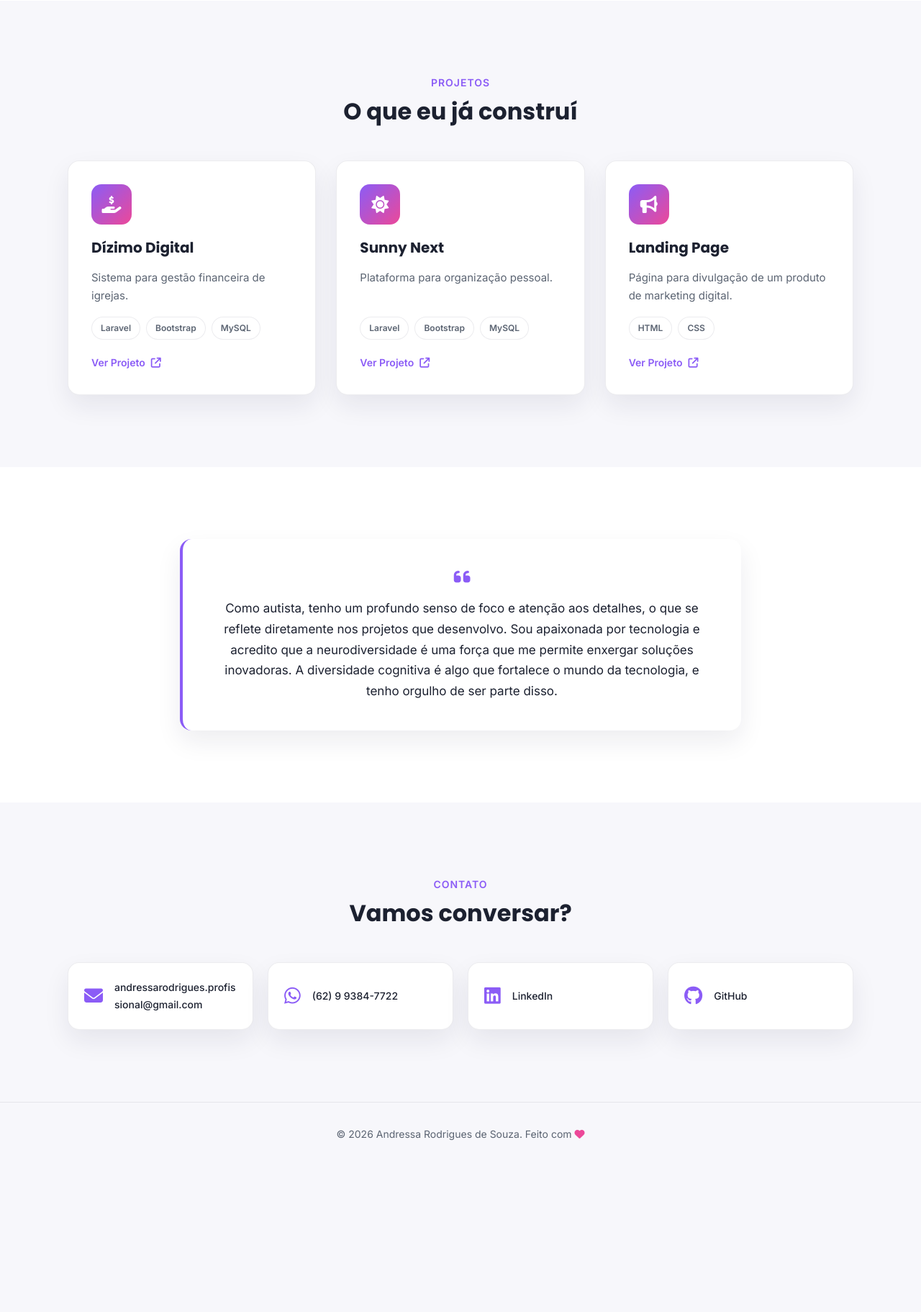
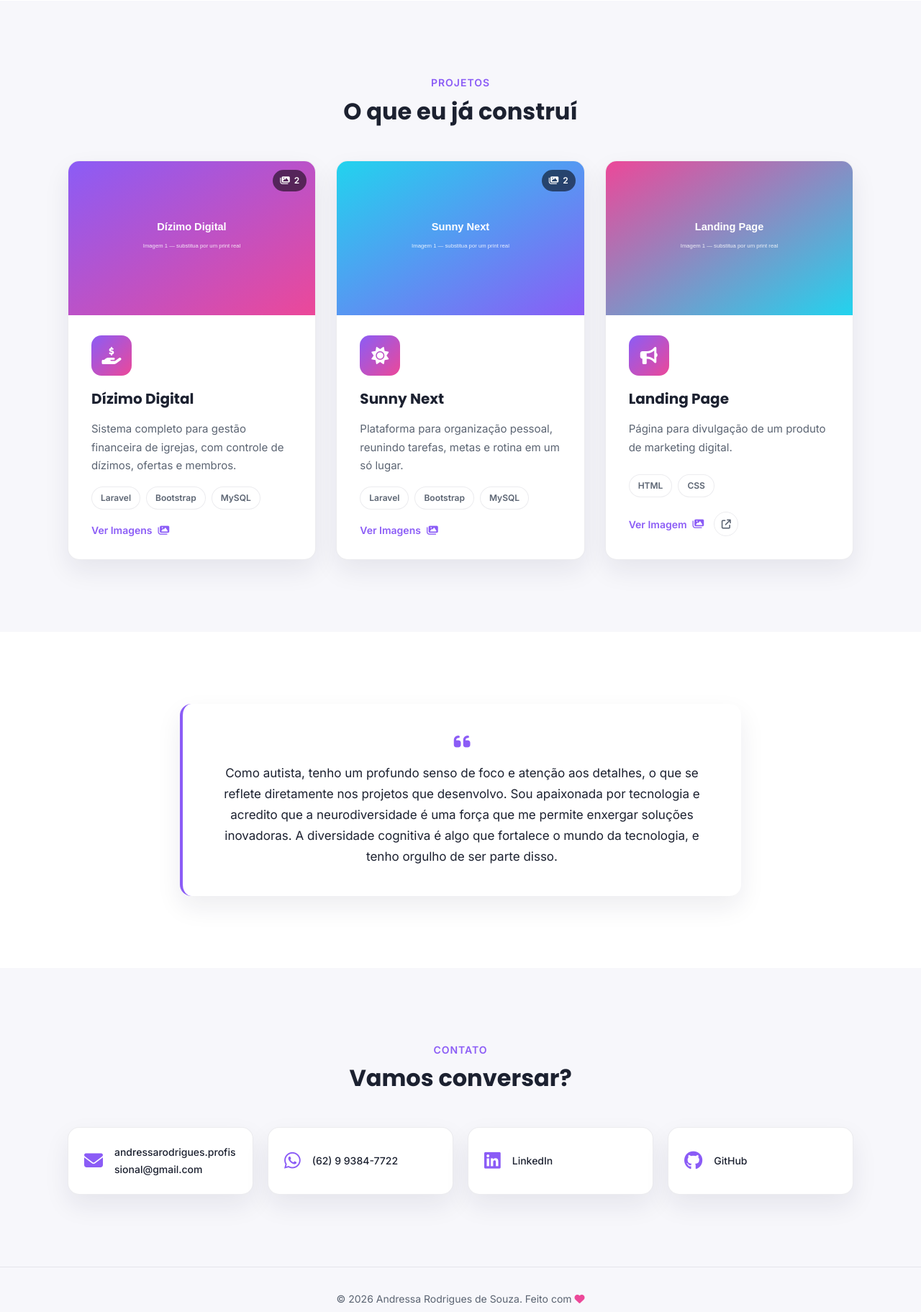
Before and after one commit to Andressards/PortfolioPessoal, a PHP site: page / in a window 1280 px wide. Shown: the part 1907-3730 px from the top of the page at 72% size. Before the commit the page ends 3491 px from the top, so only its background shows below. Run offline with PHP 8.4, Linux system fonts and the light colour scheme.

Commit message:
Adiciona galeria de imagens aos cards de projetos
Projetos passam a exibir capa, descrição mais completa e um lightbox
com navegação entre imagens, já que os links dos projetos ainda não
estão publicados. Estrutura em assets/projetos/<projeto>/ com
placeholders substituíveis por prints reais. Dados dos projetos
centralizados em app.js para facilitar adicionar novos depois.

```diff
--- a/app.js
+++ b/app.js
@@ -1,3 +1,33 @@
+// Cada projeto: para adicionar um novo, copie um bloco, troque os textos
+// e coloque as imagens em assets/projetos/<pasta>/. "link" é opcional —
+// deixe null quando o projeto não estiver publicado.
+const projetos = [
+    {
+        titulo: 'Dízimo Digital',
+        descricao: 'Sistema completo para gestão financeira de igrejas, com controle de dízimos, ofertas e membros.',
+        tecnologias: ['Laravel', 'Bootstrap', 'MySQL'],
+        icone: 'fa-solid fa-hand-holding-dollar',
+        imagens: ['assets/projetos/dizimo-digital/1.svg', 'assets/projetos/dizimo-digital/2.svg'],
+        link: null,
+    },
+    {
+        titulo: 'Sunny Next',
+        descricao: 'Plataforma para organização pessoal, reunindo tarefas, metas e rotina em um só lugar.',
+        tecnologias: ['Laravel', 'Bootstrap', 'MySQL'],
+        icone: 'fa-solid fa-sun',
+        imagens: ['assets/projetos/sunny-next/1.svg', 'assets/projetos/sunny-next/2.svg'],
+        link: null,
+    },
+    {
+        titulo: 'Landing Page',
+        descricao: 'Página para divulgação de um produto de marketing digital.',
+        tecnologias: ['HTML', 'CSS'],
+        icone: 'fa-solid fa-bullhorn',
+        imagens: ['assets/projetos/landing-page/1.svg'],
+        link: 'https://landingpagemktdigital.netlify.app/',
+    },
+];
+
 document.addEventListener('DOMContentLoaded', () => {
     const root = document.documentElement;
     const themeToggleBtn = document.getElementById('theme-toggle');
@@ -50,6 +80,96 @@ document.addEventListener('DOMContentLoaded', () => {
         window.scrollTo({ top: 0, behavior: 'smooth' });
     });
 
+    // ---------- Renderização dos projetos ----------
+    const projetosGrid = document.getElementById('projetos-grid');
+
+    projetosGrid.innerHTML = projetos.map((projeto, index) => `
+        <article class="projeto-card">
+            <div class="projeto-cover" data-abrir-galeria="${index}">
+                <img src="${projeto.imagens[0]}" alt="Captura de tela do projeto ${projeto.titulo}">
+                ${projeto.imagens.length > 1 ? `
+                    <span class="gallery-badge"><i class="fa-solid fa-images"></i> ${projeto.imagens.length}</span>
+                ` : ''}
+            </div>
+            <div class="projeto-body">
+                <div class="projeto-icon"><i class="${projeto.icone}"></i></div>
+                <h3>${projeto.titulo}</h3>
+                <p>${projeto.descricao}</p>
+                <div class="tags">
+                    ${projeto.tecnologias.map((tec) => `<span>${tec}</span>`).join('')}
+                </div>
+                <div class="projeto-actions">
+                    <button type="button" class="projeto-link" data-abrir-galeria="${index}">
+                        Ver ${projeto.imagens.length > 1 ? 'Imagens' : 'Imagem'} <i class="fa-solid fa-images"></i>
+                    </button>
+                    ${projeto.link ? `
+                        <a href="${projeto.link}" target="_blank" rel="noopener" class="projeto-link-icon" aria-label="Abrir projeto em nova aba">
+                            <i class="fa-solid fa-arrow-up-right-from-square"></i>
+                        </a>
+                    ` : ''}
+                </div>
+            </div>
+        </article>
+    `).join('');
+
+    // ---------- Lightbox de imagens dos projetos ----------
+    const lightbox = document.getElementById('lightbox');
+    const lightboxImg = document.getElementById('lightbox-img');
+    const lightboxCaption = document.getElementById('lightbox-caption');
+    let projetoAtual = 0;
+    let imagemAtual = 0;
+
+    const abrirLightbox = (projetoIndex, imagemIndex = 0) => {
+        projetoAtual = projetoIndex;
+        imagemAtual = imagemIndex;
+        atualizarLightbox();
+        lightbox.classList.add('open');
+        document.body.style.overflow = 'hidden';
+    };
+
+    const fecharLightbox = () => {
+        lightbox.classList.remove('open');
+        document.body.style.overflow = '';
+    };
+
+    const atualizarLightbox = () => {
+        const projeto = projetos[projetoAtual];
+        lightboxImg.src = projeto.imagens[imagemAtual];
+        lightboxImg.alt = `Captura de tela do projeto ${projeto.titulo}`;
+        lightboxCaption.textContent = `${projeto.titulo} — ${imagemAtual + 1}/${projeto.imagens.length}`;
+    };
+
+    const proximaImagem = () => {
+        const total = projetos[projetoAtual].imagens.length;
+        imagemAtual = (imagemAtual + 1) % total;
+        atualizarLightbox();
+    };
+
+    const imagemAnterior = () => {
+        const total = projetos[projetoAtual].imagens.length;
+        imagemAtual = (imagemAtual - 1 + total) % total;
+        atualizarLightbox();
+    };
+
+    projetosGrid.querySelectorAll('[data-abrir-galeria]').forEach((el) => {
+        el.addEventListener('click', () => abrirLightbox(Number(el.dataset.abrirGaleria)));
+    });
+
+    document.getElementById('lightbox-close').addEventListener('click', fecharLightbox);
+    document.getElementById('lightbox-next').addEventListener('click', proximaImagem);
+    document.getElementById('lightbox-prev').addEventListener('click', imagemAnterior);
+
+    lightbox.addEventListener('click', (event) => {
+        if (event.target === lightbox) fecharLightbox();
+    });
+
+    document.addEventListener('keydown', (event) => {
+        if (!lightbox.classList.contains('open')) return;
+        if (event.key === 'Escape') fecharLightbox();
+        if (event.key === 'ArrowRight') proximaImagem();
+        if (event.key === 'ArrowLeft') imagemAnterior();
+    });
+
     // ---------- Animação ao rolar a página ----------
     const revealElements = document.querySelectorAll('.reveal');
     const revealObserver = new IntersectionObserver((entries) => {
--- a/index.html
+++ b/index.html
@@ -114,43 +114,7 @@
                 <span class="section-tag">Projetos</span>
                 <h2>O que eu já construí</h2>
             </div>
-            <div class="projetos-grid reveal">
-                <article class="projeto-card">
-                    <div class="projeto-icon"><i class="fa-solid fa-hand-holding-dollar"></i></div>
-                    <h3>Dízimo Digital</h3>
-                    <p>Sistema para gestão financeira de igrejas.</p>
-                    <div class="tags">
-                        <span>Laravel</span><span>Bootstrap</span><span>MySQL</span>
-                    </div>
-                    <a href="https://link-do-projeto.com" target="_blank" rel="noopener" class="projeto-link">
-                        Ver Projeto <i class="fa-solid fa-arrow-up-right-from-square"></i>
-                    </a>
-                </article>
-
-                <article class="projeto-card">
-                    <div class="projeto-icon"><i class="fa-solid fa-sun"></i></div>
-                    <h3>Sunny Next</h3>
-                    <p>Plataforma para organização pessoal.</p>
-                    <div class="tags">
-                        <span>Laravel</span><span>Bootstrap</span><span>MySQL</span>
-                    </div>
-                    <a href="https://link-do-projeto.com" target="_blank" rel="noopener" class="projeto-link">
-                        Ver Projeto <i class="fa-solid fa-arrow-up-right-from-square"></i>
-                    </a>
-                </article>
-
-                <article class="projeto-card">
-                    <div class="projeto-icon"><i class="fa-solid fa-bullhorn"></i></div>
-                    <h3>Landing Page</h3>
-                    <p>Página para divulgação de um produto de marketing digital.</p>
-                    <div class="tags">
-                        <span>HTML</span><span>CSS</span>
-                    </div>
-                    <a href="https://landingpagemktdigital.netlify.app/" target="_blank" rel="noopener" class="projeto-link">
-                        Ver Projeto <i class="fa-solid fa-arrow-up-right-from-square"></i>
-                    </a>
-                </article>
-            </div>
+            <div class="projetos-grid reveal" id="projetos-grid"></div>
         </section>
 
         <section id="neurodiversidade" class="section section-alt">
@@ -193,6 +157,14 @@
         <button id="back-to-top" aria-label="Voltar ao topo"><i class="fa-solid fa-arrow-up"></i></button>
     </footer>
 
+    <div class="lightbox" id="lightbox">
+        <button class="lightbox-close" id="lightbox-close" aria-label="Fechar"><i class="fa-solid fa-xmark"></i></button>
+        <button class="lightbox-nav lightbox-prev" id="lightbox-prev" aria-label="Imagem anterior"><i class="fa-solid fa-chevron-left"></i></button>
+        <img class="lightbox-img" id="lightbox-img" src="" alt="">
+        <button class="lightbox-nav lightbox-next" id="lightbox-next" aria-label="Próxima imagem"><i class="fa-solid fa-chevron-right"></i></button>
+        <div class="lightbox-caption" id="lightbox-caption"></div>
+    </div>
+
     <script src="app.js"></script>
 </body>
 </html>
--- a/style.css
+++ b/style.css
@@ -450,7 +450,7 @@ ul {
     background-color: var(--bg-card);
     border: 1px solid var(--border);
     border-radius: var(--radius);
-    padding: 32px;
+    overflow: hidden;
     box-shadow: var(--shadow);
     transition: transform 0.3s ease, box-shadow 0.3s ease;
     display: flex;
@@ -459,6 +459,47 @@ ul {
 
 .projeto-card:hover {
     transform: translateY(-8px);
+}
+
+.projeto-cover {
+    position: relative;
+    aspect-ratio: 16 / 10;
+    overflow: hidden;
+    cursor: pointer;
+}
+
+.projeto-cover img {
+    width: 100%;
+    height: 100%;
+    object-fit: cover;
+    transition: transform 0.4s ease;
+}
+
+.projeto-cover:hover img {
+    transform: scale(1.06);
+}
+
+.projeto-cover .gallery-badge {
+    position: absolute;
+    top: 12px;
+    right: 12px;
+    background-color: rgba(0, 0, 0, 0.55);
+    color: #fff;
+    font-size: 12px;
+    font-weight: 600;
+    padding: 5px 10px;
+    border-radius: 50px;
+    display: flex;
+    align-items: center;
+    gap: 6px;
+    backdrop-filter: blur(4px);
+}
+
+.projeto-body {
+    padding: 28px 32px 32px;
+    display: flex;
+    flex-direction: column;
+    flex-grow: 1;
 }
 
 .projeto-icon {
@@ -500,6 +541,13 @@ ul {
     color: var(--text-muted);
 }
 
+.projeto-actions {
+    display: flex;
+    align-items: center;
+    gap: 14px;
+    margin-top: auto;
+}
+
 .projeto-link {
     display: inline-flex;
     align-items: center;
@@ -507,11 +555,115 @@ ul {
     font-weight: 600;
     font-size: 14px;
     color: var(--primary);
+    background: none;
+    border: none;
+    padding: 0;
+    cursor: pointer;
+    font-family: inherit;
     transition: gap 0.25s ease;
 }
 
 .projeto-link:hover {
     gap: 12px;
+}
+
+.projeto-link-icon {
+    display: inline-flex;
+    align-items: center;
+    justify-content: center;
+    width: 34px;
+    height: 34px;
+    border-radius: 50%;
+    border: 1px solid var(--border);
+    color: var(--text-muted);
+    font-size: 13px;
+    transition: color 0.25s ease, border-color 0.25s ease, transform 0.25s ease;
+}
+
+.projeto-link-icon:hover {
+    color: var(--primary);
+    border-color: var(--primary);
+    transform: translateY(-2px);
+}
+
+/* ==================== Lightbox ==================== */
+.lightbox {
+    position: fixed;
+    inset: 0;
+    background-color: rgba(8, 8, 14, 0.92);
+    z-index: 2000;
+    display: none;
+    align-items: center;
+    justify-content: center;
+    padding: 24px;
+}
+
+.lightbox.open {
+    display: flex;
+}
+
+.lightbox-img {
+    max-width: min(880px, 90vw);
+    max-height: 78vh;
+    border-radius: 12px;
+    box-shadow: 0 20px 60px rgba(0, 0, 0, 0.5);
+}
+
+.lightbox-close,
+.lightbox-nav {
+    position: absolute;
+    background-color: rgba(255, 255, 255, 0.1);
+    border: 1px solid rgba(255, 255, 255, 0.2);
+    color: #fff;
+    width: 44px;
+    height: 44px;
+    border-radius: 50%;
+    cursor: pointer;
+    display: flex;
+    align-items: center;
+    justify-content: center;
+    font-size: 16px;
+    transition: background-color 0.25s ease;
+}
+
+.lightbox-close:hover,
+.lightbox-nav:hover {
+    background-color: rgba(255, 255, 255, 0.25);
+}
+
+.lightbox-close {
+    top: 24px;
+    right: 24px;
+}
+
+.lightbox-prev {
+    left: 24px;
+    top: 50%;
+    transform: translateY(-50%);
+}
+
+.lightbox-next {
+    right: 24px;
+    top: 50%;
+    transform: translateY(-50%);
+}
+
+.lightbox-caption {
+    position: absolute;
+    bottom: 28px;
+    left: 50%;
+    transform: translateX(-50%);
+    color: #fff;
+    font-size: 14px;
+    background-color: rgba(255, 255, 255, 0.1);
+    padding: 8px 18px;
+    border-radius: 50px;
+}
+
+@media (max-width: 600px) {
+    .lightbox-prev { left: 10px; }
+    .lightbox-next { right: 10px; }
+    .lightbox-close { top: 14px; right: 14px; }
 }
 
 /* ==================== Neurodiversidade ==================== */
```
Also changed, not shown: assets/projetos/dizimo-digital/1.svg (added), assets/projetos/dizimo-digital/2.svg (added), assets/projetos/landing-page/1.svg (added), assets/projetos/sunny-next/1.svg (added), assets/projetos/sunny-next/2.svg (added).
